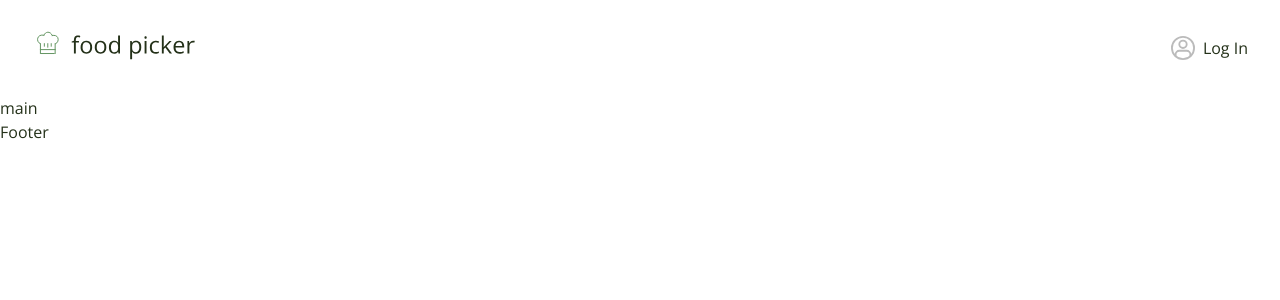
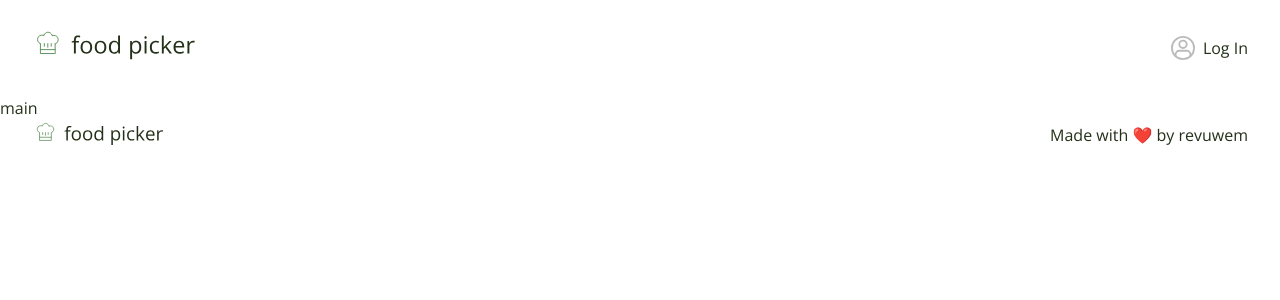
Before and after one commit to revuwem/foodpicker, a Next.js app: page / in a window 1280 px wide. Shown: the top 300 px of the page. Built offline with nearby package versions, Linux system fonts and the light colour scheme.

Commit message:
feat: create Footer component

```diff
--- /dev/null
+++ b/components/Footer.tsx
@@ -0,0 +1,19 @@
+import Container from "./Container";
+import LogoIcon from "./icons/LogoIcon";
+
+const Footer = () => {
+  return (
+    <Container>
+      <footer className="flex justify-between items-center">
+        <span className="w-24 md:w-32 mb-1">
+          <LogoIcon />
+        </span>
+        <p className="text-xs md:text-base">
+          Made with ❤️ by <a href="https://github.com/revuwem">revuwem</a>{" "}
+        </p>
+      </footer>
+    </Container>
+  );
+};
+
+export default Footer;
--- a/components/Layout.tsx
+++ b/components/Layout.tsx
@@ -1,4 +1,5 @@
 import Head from "next/head";
+import Footer from "./Footer";
 import Header from "./Header";
 
 interface LayoutProps {
@@ -15,7 +16,7 @@ const Layout = ({ children }: LayoutProps) => {
       </Head>
       <Header />
       <main>{children}</main>
-      <footer>Footer</footer>
+      <Footer />
     </div>
   );
 };
```
